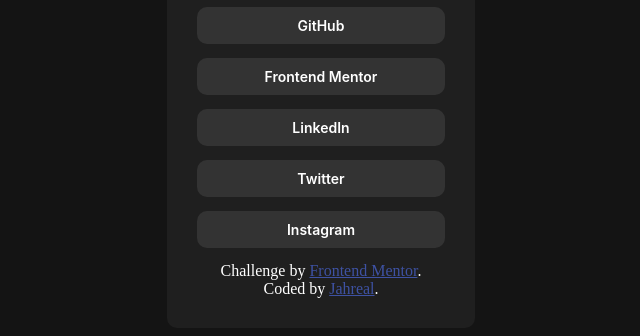
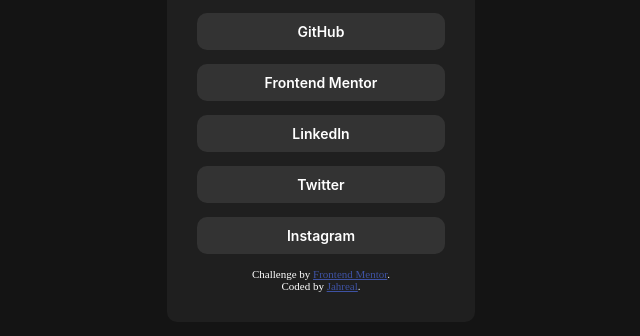
Before and after one commit to Kyerstorm/Social-Links-Profile, a plain HTML site: page index.html in a window 1280 px wide. Shown: the part 328-664 px from the top of the page, without its empty margins (319-959 px from the left). Drawn offline with Linux system fonts and the light colour scheme.

Commit message:
font size change

```diff
--- a/styles.css
+++ b/styles.css
@@ -57,7 +57,7 @@ body {
 }
 
 .attribution {
-    font-size: 100%;
+    font-size: 11px;
 }
 .attribution > a {
     color: hsl(228, 45%, 44%);
```
